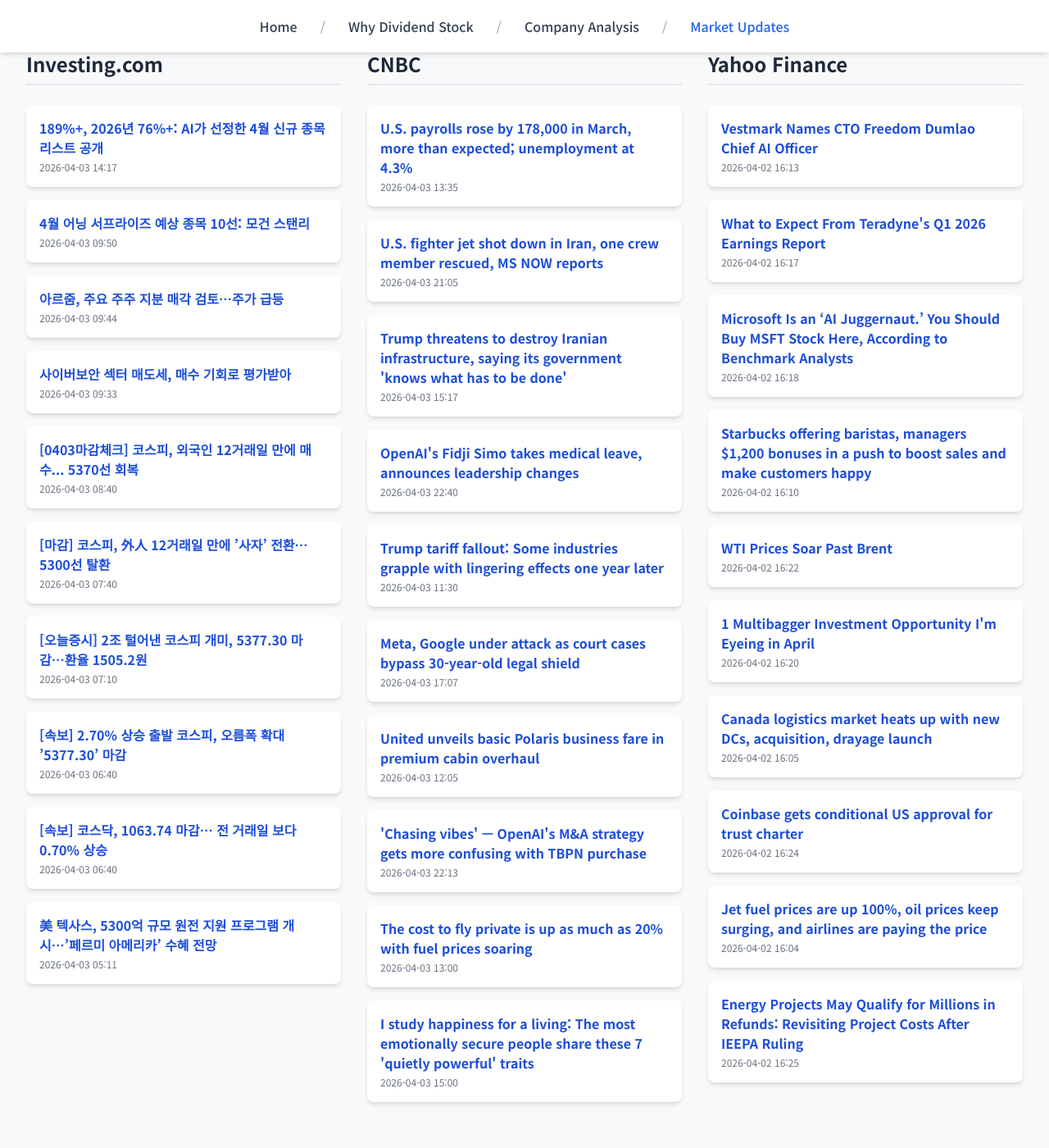
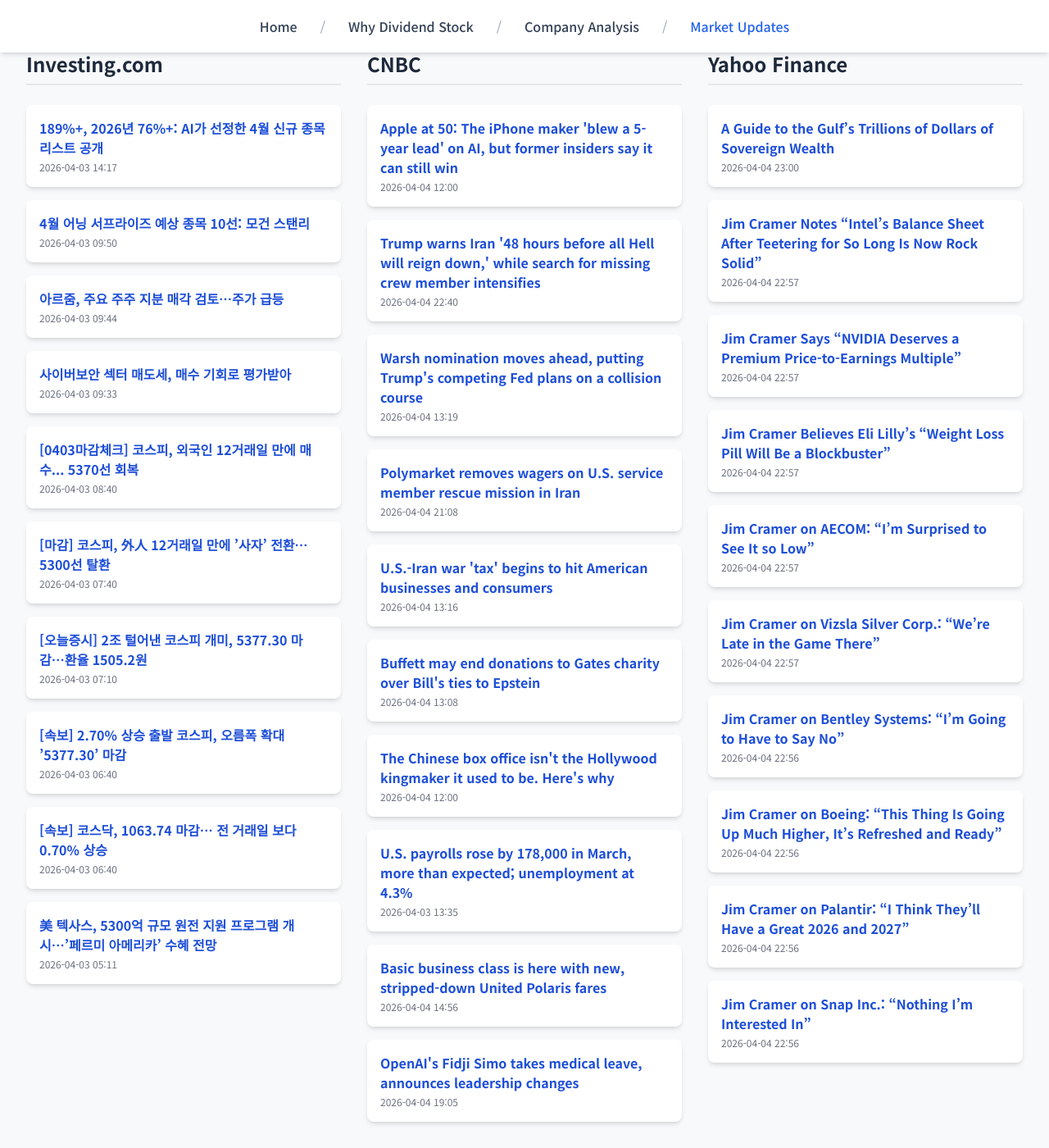
Before and after one commit to Kay-Hwang/my-company-analysis, a Jekyll site: the page built from market-updates.html, in a window 1280 px wide and 1400 px high, scrolled down 214 px. Shown: the whole window at 82% size. Built offline with Jekyll 4.4.1, drawn with Linux system fonts in a browser that asks for light colours; nearby versions of some CDN libraries; a script that is not in the unit is left out; before the commit the page ends 1590 px from its top, so only the background shows below that.

Commit message:
Update daily data

```diff
--- a/_data/latest_data.json
+++ b/_data/latest_data.json
@@ -1,5 +1,5 @@
 {
-  "lastUpdated": "2026년 04월 04일 08:33 KST",
+  "lastUpdated": "2026년 04월 05일 08:30 KST",
   "news": {
     "investing": [
       {
@@ -65,126 +65,126 @@
     ],
     "cnbc": [
       {
+        "title": "Apple at 50: The iPhone maker 'blew a 5-year lead' on AI, but former insiders say it can still win",
+        "link": "https://www.cnbc.com/2026/04/04/apple-50-anniversary-ai-iphone-siri.html",
+        "pubDate": "Sat, 04 Apr 2026 12:00:01 GMT",
+        "summary": "In dominating consumer devices, Apple sold users on the promise of privacy. To compete in AI, it may have to pivot."
+      },
+      {
+        "title": "Trump warns Iran '48 hours before all Hell will reign down,' while search for missing crew member intensifies",
+        "link": "https://www.cnbc.com/2026/04/04/debris-from-interception-strikes-oracle-building-in-dubai-uae-says.html",
+        "pubDate": "Sat, 04 Apr 2026 22:40:32 GMT",
+        "summary": "The U.S. military continued to search for a missing American airman on Saturday after an F-15E fighter jet was shot down over southwestern Iran."
+      },
+      {
+        "title": "Warsh nomination moves ahead, putting Trump's competing Fed plans on a collision course",
+        "link": "https://www.cnbc.com/2026/04/04/warsh-fed-nomination-hearing-set-for-mid-april.html",
+        "pubDate": "Sat, 04 Apr 2026 13:19:30 GMT",
+        "summary": "A Senate committee will consider Kevin Warsh's nomination even as one of its members still plans to block it."
+      },
+      {
+        "title": "Polymarket removes wagers on U.S. service member rescue mission in Iran",
+        "link": "https://www.cnbc.com/2026/04/04/polymarket-war-bet-iran-rescue-prediction-market-moulton.html",
+        "pubDate": "Sat, 04 Apr 2026 21:08:16 GMT",
+        "summary": "Rep. Seth Moulton, D-Mass., called the market \"DISGUSTING\" and said bettors were wagering on whether American troops would be saved."
+      },
+      {
+        "title": "U.S.-Iran war 'tax' begins to hit American businesses and consumers",
+        "link": "https://www.cnbc.com/2026/04/04/us-iran-war-gas-prices-diesel-jet-fuel-economy-consumer-tax.html",
+        "pubDate": "Sat, 04 Apr 2026 13:16:08 GMT",
+        "summary": "A U.S.-Iran war 'tax' is beginning to hit consumers as diesel and jet fuel prices rise and stress business profitability, and there is no relief in sight."
+      },
+      {
+        "title": "Buffett may end donations to Gates charity over Bill's ties to Epstein",
+        "link": "https://www.cnbc.com/2026/04/04/buffett-may-end-donations-to-gates-charity-over-bills-ties-to-epstein.html",
+        "pubDate": "Sat, 04 Apr 2026 13:08:53 GMT",
+        "summary": "Revelations about Jeffrey Epstein's ties to Bill Gates have strained his friendship with Warren Buffett and the Omaha billionaire's annual multi-billion-dollar donations to the Gates Foundation."
+      },
+      {
+        "title": "The Chinese box office isn't the Hollywood kingmaker it used to be. Here's why",
+        "link": "https://www.cnbc.com/2026/04/04/china-box-office-hollywood-films.html",
+        "pubDate": "Sat, 04 Apr 2026 12:00:01 GMT",
+        "summary": "Shifting government content controls and postpandemic Hollywood trends have made China less of a player in the global box office landscape."
+      },
+      {
         "title": "U.S. payrolls rose by 178,000 in March, more than expected; unemployment at 4.3%",
         "link": "https://www.cnbc.com/2026/04/03/jobs-report-march-2026-.html",
         "pubDate": "Fri, 03 Apr 2026 13:35:34 GMT",
         "summary": "Nonfarm payrolls were expected to increase by 59,000 in March, with the unemployment rate holding at 4.4%."
       },
       {
-        "title": "U.S. fighter jet shot down in Iran, one crew member rescued, MS NOW reports",
-        "link": "https://www.cnbc.com/2026/04/03/us-fighter-jet-downed-in-iran.html",
-        "pubDate": "Fri, 03 Apr 2026 21:05:30 GMT",
-        "summary": "It is unclear if the plane was shot down or went down for another reason."
-      },
-      {
-        "title": "Trump threatens to destroy Iranian infrastructure, saying its government 'knows what has to be done'",
-        "link": "https://www.cnbc.com/2026/04/03/trump-iran-threats-un-resolution-blocked-strait-of-hormuz-f35-shot-down.html",
-        "pubDate": "Fri, 03 Apr 2026 15:17:46 GMT",
-        "summary": "The threat comes a day after he said in a nationwide address that the U.S. military will be hitting Tehran \"extremely hard\" for the next two or three weeks."
+        "title": "Basic business class is here with new, stripped-down United Polaris fares",
+        "link": "https://www.cnbc.com/2026/04/03/united-base-polaris-business-class.html",
+        "pubDate": "Sat, 04 Apr 2026 14:56:33 GMT",
+        "summary": "United is overhauling its fare classes, offering cheaper business class and premium economy fares that are more restrictive."
       },
       {
         "title": "OpenAI's Fidji Simo takes medical leave, announces leadership changes",
         "link": "https://www.cnbc.com/2026/04/03/openai-fidji-simo-medical-leave-executive-changes.html",
-        "pubDate": "Fri, 03 Apr 2026 22:40:38 GMT",
+        "pubDate": "Sat, 04 Apr 2026 19:05:14 GMT",
         "summary": "OpenAI President Greg Brockman will oversee product in Simo's absence."
-      },
-      {
-        "title": "Trump tariff fallout: Some industries grapple with lingering effects one year later",
-        "link": "https://www.cnbc.com/2026/04/03/trump-tariffs-trade-war-impact.html",
-        "pubDate": "Fri, 03 Apr 2026 11:30:01 GMT",
-        "summary": "A year after his \"liberation day,\" Trump's trade war has reshaped how companies in industries such as retail and autos are modeling economic and policy risk."
-      },
-      {
-        "title": "Meta, Google under attack as court cases bypass 30-year-old legal shield",
-        "link": "https://www.cnbc.com/2026/04/03/meta-google-under-attack-court-cases-bypass-30-year-old-legal-shield.html",
-        "pubDate": "Fri, 03 Apr 2026 17:07:55 GMT",
-        "summary": "Internet platforms have long been able to rely on special protections to avoid liability for what takes place on their sites. But that may be changing."
-      },
-      {
-        "title": "United unveils basic Polaris business fare in premium cabin overhaul",
-        "link": "https://www.cnbc.com/2026/04/03/united-base-polaris-business-class.html",
-        "pubDate": "Fri, 03 Apr 2026 12:05:47 GMT",
-        "summary": "United is overhauling its fare classes, offering cheaper business class and premium economy fares that are more restrictive."
-      },
-      {
-        "title": "'Chasing vibes' — OpenAI's M&A strategy gets more confusing with TBPN purchase",
-        "link": "https://www.cnbc.com/2026/04/03/chasing-vibes-openai-ma-strategy-gets-more-confusing-with-tbpn-.html",
-        "pubDate": "Fri, 03 Apr 2026 22:13:34 GMT",
-        "summary": "Over 10 months after shelling out an eye-popping $6.4 billion for Jony Ive's nascent devices startup, OpenAI announced it's buying media company TBPN."
-      },
-      {
-        "title": "The cost to fly private is up as much as 20% with fuel prices soaring",
-        "link": "https://www.cnbc.com/2026/04/03/private-jet-travel-costs-rise-fuel-prices.html",
-        "pubDate": "Fri, 03 Apr 2026 13:00:01 GMT",
-        "summary": "Deep-pocketed travelers are less likely to get priced out as airfares rise, but they have to navigate unexpected fees related to the Iran war and rising fuel costs."
-      },
-      {
-        "title": "I study happiness for a living: The most emotionally secure people share these 7 'quietly powerful' traits",
-        "link": "https://www.cnbc.com/2026/04/03/happiness-expert-emotionally-secure-people-share-these-7-traits.html",
-        "pubDate": "Fri, 03 Apr 2026 15:00:02 GMT",
-        "summary": "Happiness researcher Jessica Weiss reveals the quiet but powerful traits that emotionally secure people have in common."
       }
     ],
     "yahoo": [
       {
-        "title": "Vestmark Names CTO Freedom Dumlao Chief AI Officer",
-        "link": "https://finance.yahoo.com/sectors/technology/articles/vestmark-names-cto-freedom-dumlao-161331069.html",
-        "pubDate": "2026-04-02T16:13:31Z",
-        "summary": "Vestmark Names CTO Freedom Dumlao Chief AI Officer"
+        "title": "A Guide to the Gulf’s Trillions of Dollars of Sovereign Wealth",
+        "link": "https://www.wsj.com/livecoverage/iran-war-news-2026?siteid=yhoof2&yptr=yahoo",
+        "pubDate": "2026-04-04T23:00:55Z",
+        "summary": "A Guide to the Gulf’s Trillions of Dollars of Sovereign Wealth"
       },
       {
-        "title": "What to Expect From Teradyne's Q1 2026 Earnings Report",
-        "link": "https://finance.yahoo.com/markets/stocks/articles/expect-teradynes-q1-2026-earnings-161750739.html",
-        "pubDate": "2026-04-02T16:17:50Z",
-        "summary": "What to Expect From Teradyne's Q1 2026 Earnings Report"
+        "title": "Jim Cramer Notes “Intel’s Balance Sheet After Teetering for So Long Is Now Rock Solid”",
+        "link": "https://finance.yahoo.com/markets/stocks/articles/jim-cramer-notes-intel-balance-225755040.html",
+        "pubDate": "2026-04-04T22:57:55Z",
+        "summary": "Jim Cramer Notes “Intel’s Balance Sheet After Teetering for So Long Is Now Rock Solid”"
       },
       {
-        "title": "Microsoft Is an ‘AI Juggernaut.’ You Should Buy MSFT Stock Here, According to Benchmark Analysts",
-        "link": "https://finance.yahoo.com/markets/stocks/articles/microsoft-ai-juggernaut-buy-msft-161849674.html",
-        "pubDate": "2026-04-02T16:18:49Z",
-        "summary": "Microsoft Is an ‘AI Juggernaut.’ You Should Buy MSFT Stock Here, According to Benchmark Analysts"
+        "title": "Jim Cramer Says “NVIDIA Deserves a Premium Price-to-Earnings Multiple”",
+        "link": "https://finance.yahoo.com/markets/stocks/articles/jim-cramer-says-nvidia-deserves-225741088.html",
+        "pubDate": "2026-04-04T22:57:41Z",
+        "summary": "Jim Cramer Says “NVIDIA Deserves a Premium Price-to-Earnings Multiple”"
       },
       {
-        "title": "Starbucks offering baristas, managers $1,200 bonuses in a push to boost sales and make customers happy",
-        "link": "https://finance.yahoo.com/news/starbucks-offering-baristas-managers-1200-bonuses-in-a-push-to-boost-sales-and-make-customers-happy-161048195.html",
-        "pubDate": "2026-04-02T16:10:48Z",
-        "summary": "Starbucks offering baristas, managers $1,200 bonuses in a push to boost sales and make customers happy"
+        "title": "Jim Cramer Believes Eli Lilly’s “Weight Loss Pill Will Be a Blockbuster”",
+        "link": "https://finance.yahoo.com/markets/stocks/articles/jim-cramer-believes-eli-lilly-225731590.html",
+        "pubDate": "2026-04-04T22:57:31Z",
+        "summary": "Jim Cramer Believes Eli Lilly’s “Weight Loss Pill Will Be a Blockbuster”"
       },
       {
-        "title": "WTI Prices Soar Past Brent",
-        "link": "https://finance.yahoo.com/markets/commodities/articles/wti-prices-soar-past-brent-162200629.html",
-        "pubDate": "2026-04-02T16:22:00Z",
-        "summary": "WTI Prices Soar Past Brent"
+        "title": "Jim Cramer on AECOM: “I’m Surprised to See It so Low”",
+        "link": "https://finance.yahoo.com/markets/stocks/articles/jim-cramer-aecom-m-surprised-225722372.html",
+        "pubDate": "2026-04-04T22:57:22Z",
+        "summary": "Jim Cramer on AECOM: “I’m Surprised to See It so Low”"
       },
       {
-        "title": "1 Multibagger Investment Opportunity I'm Eyeing in April",
-        "link": "https://finance.yahoo.com/markets/stocks/articles/1-multibagger-investment-opportunity-im-162000626.html",
-        "pubDate": "2026-04-02T16:20:00Z",
-        "summary": "1 Multibagger Investment Opportunity I'm Eyeing in April"
+        "title": "Jim Cramer on Vizsla Silver Corp.: “We’re Late in the Game There”",
+        "link": "https://finance.yahoo.com/markets/stocks/articles/jim-cramer-vizsla-silver-corp-225711375.html",
+        "pubDate": "2026-04-04T22:57:11Z",
+        "summary": "Jim Cramer on Vizsla Silver Corp.: “We’re Late in the Game There”"
       },
       {
-        "title": "Canada logistics market heats up with new DCs, acquisition, drayage launch",
-        "link": "https://finance.yahoo.com/economy/articles/canada-logistics-market-heats-dcs-160544204.html",
-        "pubDate": "2026-04-02T16:05:44Z",
-        "summary": "Canada logistics market heats up with new DCs, acquisition, drayage launch"
+        "title": "Jim Cramer on Bentley Systems: “I’m Going to Have to Say No”",
+        "link": "https://finance.yahoo.com/markets/stocks/articles/jim-cramer-bentley-systems-m-225658190.html",
+        "pubDate": "2026-04-04T22:56:58Z",
+        "summary": "Jim Cramer on Bentley Systems: “I’m Going to Have to Say No”"
       },
       {
-        "title": "Coinbase gets conditional US approval for trust charter",
-        "link": "https://finance.yahoo.com/markets/crypto/articles/coinbase-gets-conditional-us-approval-162424932.html",
-        "pubDate": "2026-04-02T16:24:24Z",
-        "summary": "Coinbase gets conditional US approval for trust charter"
+        "title": "Jim Cramer on Boeing: “This Thing Is Going Up Much Higher, It’s Refreshed and Ready”",
+        "link": "https://finance.yahoo.com/markets/stocks/articles/jim-cramer-boeing-thing-going-225636621.html",
+        "pubDate": "2026-04-04T22:56:36Z",
+        "summary": "Jim Cramer on Boeing: “This Thing Is Going Up Much Higher, It’s Refreshed and Ready”"
       },
       {
-        "title": "Jet fuel prices are up 100%, oil prices keep surging, and airlines are paying the price",
-        "link": "https://finance.yahoo.com/news/jet-fuel-prices-are-up-100-oil-prices-keep-surging-and-airlines-are-paying-the-price-160448588.html",
-        "pubDate": "2026-04-02T16:04:48Z",
-        "summary": "Jet fuel prices are up 100%, oil prices keep surging, and airlines are paying the price"
+        "title": "Jim Cramer on Palantir: “I Think They’ll Have a Great 2026 and 2027”",
+        "link": "https://finance.yahoo.com/markets/stocks/articles/jim-cramer-palantir-think-ll-225624382.html",
+        "pubDate": "2026-04-04T22:56:24Z",
+        "summary": "Jim Cramer on Palantir: “I Think They’ll Have a Great 2026 and 2027”"
       },
       {
-        "title": "Energy Projects May Qualify for Millions in Refunds: Revisiting Project Costs After IEEPA Ruling",
-        "link": "https://finance.yahoo.com/sectors/energy/articles/energy-projects-may-qualify-millions-162531683.html",
-        "pubDate": "2026-04-02T16:25:31Z",
-        "summary": "Energy Projects May Qualify for Millions in Refunds: Revisiting Project Costs After IEEPA Ruling"
+        "title": "Jim Cramer on Snap Inc.: “Nothing I’m Interested In”",
+        "link": "https://finance.yahoo.com/markets/stocks/articles/jim-cramer-snap-inc-nothing-225612662.html",
+        "pubDate": "2026-04-04T22:56:12Z",
+        "summary": "Jim Cramer on Snap Inc.: “Nothing I’m Interested In”"
       }
     ]
   }
```
